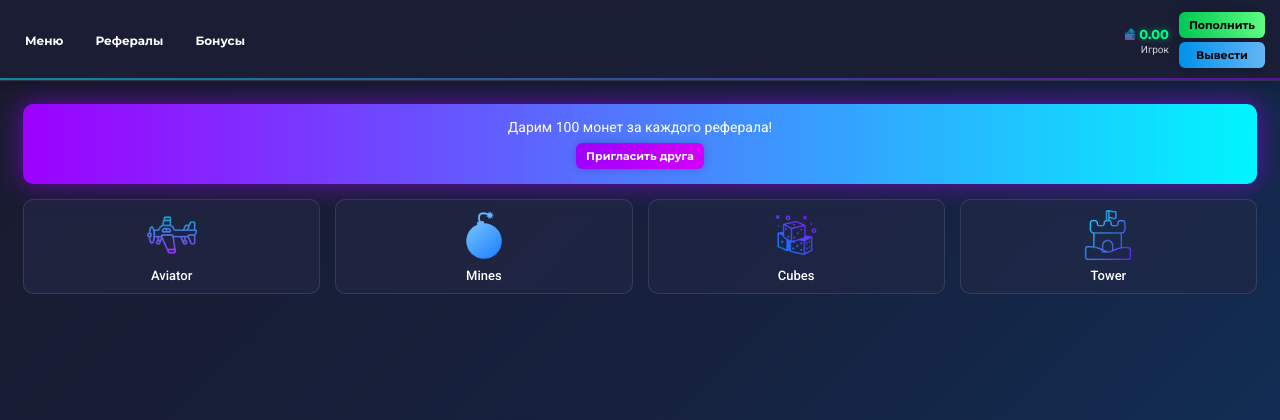
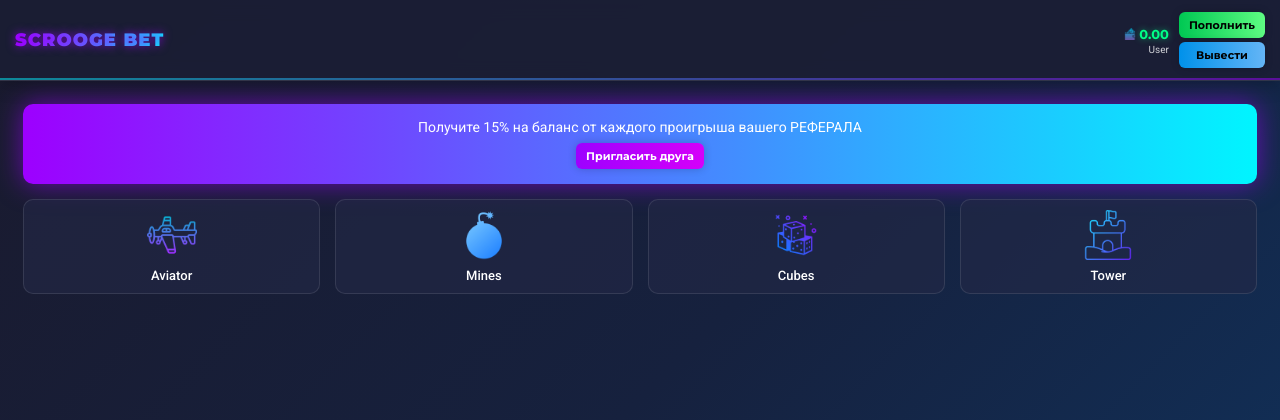
Before and after one commit to WSXvsLUCKY/caswebapp, a Flask app: page / in a window 1280 px wide. Shown: the top 420 px of the page. Run offline with Flask 3, Linux system fonts and the light colour scheme; data that the repository does not hold is empty; some libraries are stand-ins or nearby versions.

Commit message:
Update menu.html

```diff
--- a/templates/menu.html
+++ b/templates/menu.html
@@ -3,7 +3,7 @@
 <head>
     <meta charset="UTF-8">
     <meta name="viewport" content="width=device-width, initial-scale=1.0, maximum-scale=1.0, user-scalable=no">
-    <title>🚀 RandX Game Hub</title>
+    <title>Scrooge Bet</title>
     <style>
         @import url('https://fonts.googleapis.com/css2?family=Montserrat:wght@700;900&family=Roboto:wght@400;500&display=swap');
 
@@ -56,30 +56,21 @@
             opacity: 0.5;
         }
 
-        .header .menu {
-            display: flex;
-            gap: 8px;
-            position: relative;
-            z-index: 1;
-        }
-
-        .header .menu div {
-            cursor: pointer;
+        .logo {
             font-family: 'Montserrat', sans-serif;
-            font-weight: 500;
-            padding: 5px 8px;
-            font-size: 11px;
-            border-radius: 6px;
-            transition: all 0.3s;
-            position: relative;
-            overflow: hidden;
-            white-space: nowrap;
+            font-weight: 900;
+            font-size: 16px;
+            background: linear-gradient(90deg, var(--neon-purple), var(--neon-blue));
+            -webkit-background-clip: text;
+            -webkit-text-fill-color: transparent;
+            text-shadow: var(--text-glow);
+            letter-spacing: 1px;
         }
 
         .balance-container {
             display: flex;
             align-items: center;
-            margin-left: auto; /* Добавлено для выравнивания вправо */
+            margin-left: auto;
         }
 
         .balance {
@@ -288,13 +302,8 @@
                 padding: 12px 15px;
             }
 
-            .header .menu {
-                gap: 12px;
-            }
-
-            .header .menu div {
-                padding: 6px 10px;
-                font-size: 12px;
+            .logo {
+                font-size: 18px;
             }
 
             .balance-amount {
@@ -339,11 +348,7 @@
 </head>
 <body>
     <div class="header">
-        <div class="menu">
-            <div>Меню</div>
-            <div>Рефералы</div>
-            <div>Бонусы</div>
-        </div>
+        <div class="logo">SCROOGE BET</div>
         <div class="balance-container">
             <div class="balance">
                 <div class="balance-info">
@@ -363,7 +368,7 @@
 
     <div class="main-content">
         <div class="banner">
-            <div class="text">Дарим 100 монет за каждого реферала!</div>
+            <div class="text">Получите 15% на баланс от каждого проигрыша вашего РЕФЕРАЛА</div>
             <button class="btn btn-primary" onclick="showReferralModal()">Пригласить друга</button>
         </div>
 
@@ -401,15 +407,26 @@
         <div class="modal-content">
             <span class="close" onclick="closeModal('withdrawModal')">&times;</span>
             <h3>Вывод средств</h3>
-            <input type="number" id="withdrawAmount" placeholder="Сумма" min="10">
-            <button class="btn btn-info" onclick="withdraw()">Подтвердить</button>
+            <p>Вывод доступен только в нашем Telegram-боте:</p>
+            <div class="referral-link" id="withdrawLink">https://t.me/casinoapp_testBot</div>
+            <button class="copy-btn" onclick="copyToClipboard('withdrawLink')">Скопировать ссылку</button>
+        </div>
+    </div>
+
+    <div id="referralModal" class="modal" style="display:none;">
+        <div class="modal-content">
+            <span class="close" onclick="closeModal('referralModal')">&times;</span>
+            <h3>Пригласить друга</h3>
+            <p>Ваша реферальная ссылка:</p>
+            <div class="referral-link" id="referralLink">https://t.me/casinoapp_testBot?start={{ user_id|default('0') }}</div>
+            <button class="copy-btn" onclick="copyToClipboard('referralLink')">Скопировать ссылку</button>
         </div>
     </div>
 
     <script>
         // Текущий пользователь
         const CURRENT_USER = {
-            id: {{ user_id|default(0) }},
+            id: '{{ user_id|default(0) }}',
             first_name: "{{ first_name|default('Игрок') }}",
             username: "{{ username|default('') }}"
         };
@@ -497,7 +507,7 @@
 
         // Показать модальное окно рефералов
         function showReferralModal() {
-            alert('Реферальная система скоро будет доступна!');
+            document.getElementById('referralModal').style.display = 'block';
         }
 
         // Закрыть модальное окно
@@ -505,29 +515,17 @@
             document.getElementById(modalId).style.display = 'none';
         }
 
-        // Пополнение баланса
-        function deposit() {
-            const amount = parseFloat(document.getElementById('depositAmount').value);
-            if (isNaN(amount)) {
-                alert('Введите корректную сумму');
-                return;
-            }
+        // Копировани  е в буфер обмена
+        function copyToClipboard(elementId) {
+            const element = document.getElementById(elementId);
+            const range = document.createRange();
+            range.selectNode(element);
+            window.getSelection().removeAllRanges();
+            window.getSelection().addRange(range);
+            document.execCommand('copy');
+            window.getSelection().removeAllRanges();
 
-            alert(`Пополнение на ${amount} монет успешно!`);
-            closeModal('depositModal');
-            document.getElementById('balance').textContent = (parseFloat(document.getElementById('balance').textContent) + amount).toFixed(2);
-        }
-
-        // Вывод средств
-        function withdraw() {
-            const amount = parseFloat(document.getElementById('withdrawAmount').value);
-            if (isNaN(amount)) {
-                alert('Введите корректную сумму');
-                return;
-            }
-
-            alert(`Запрос на вывод ${amount} монет отправлен!`);
-            closeModal('withdrawModal');
+            alert('Ссылка скопирована в буфер обмена!');
         }
     </script>
 </body>
```
Also changed, not shown: other parts of templates/menu.html (+27 -10 lines).
